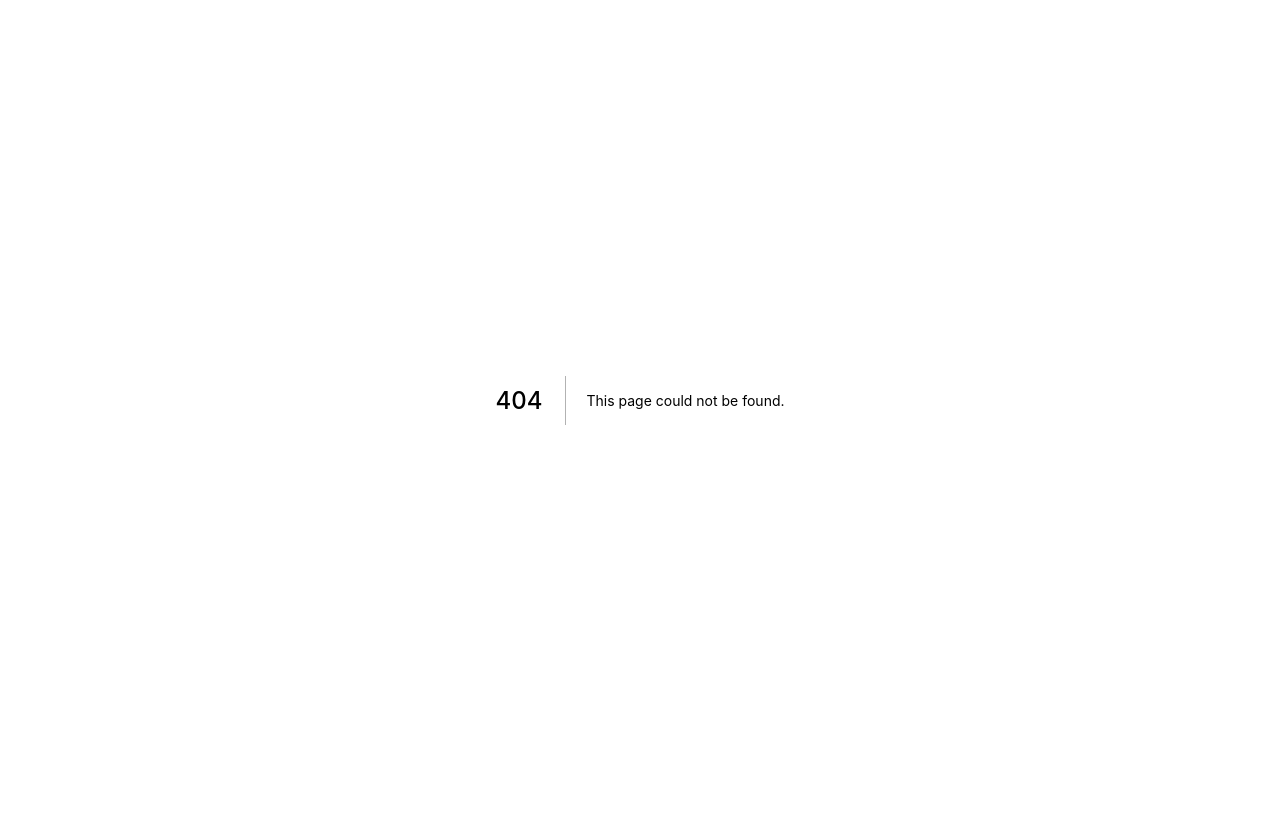
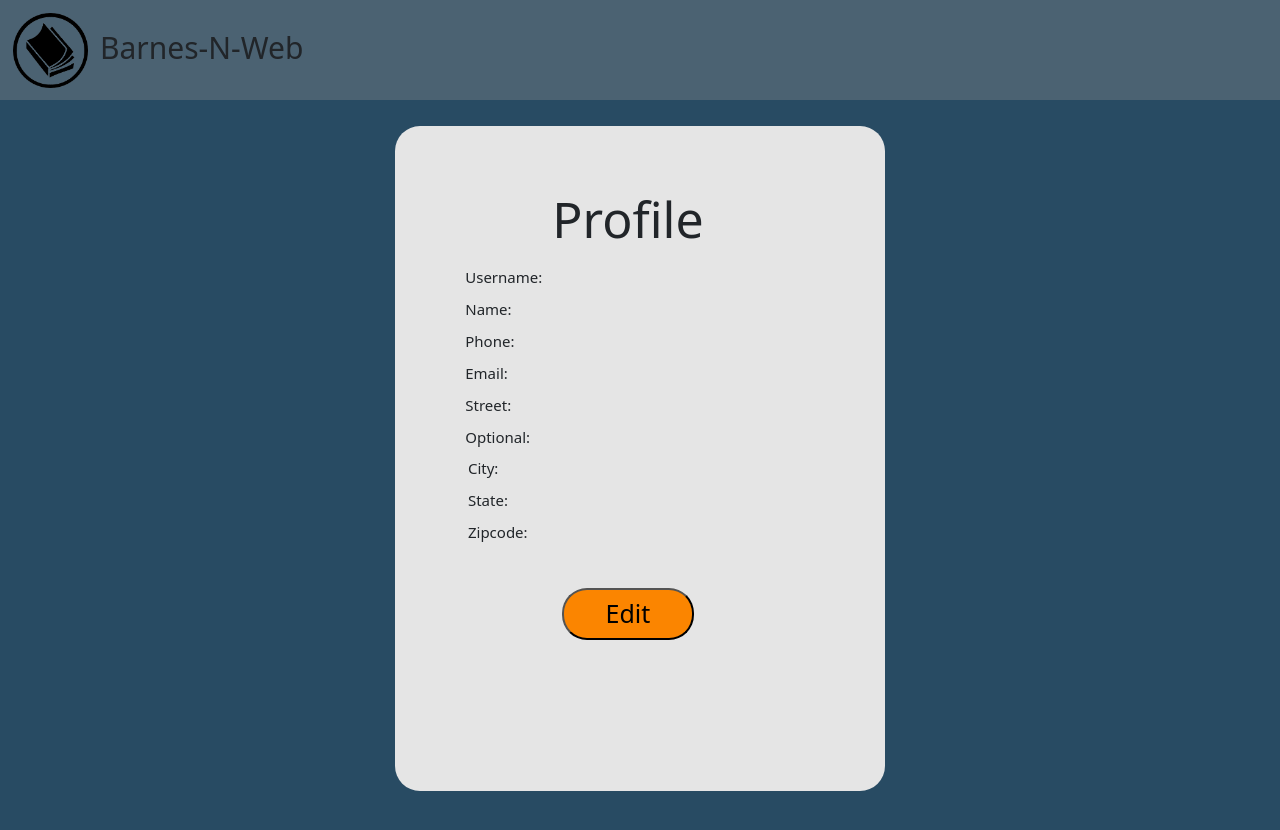
Before and after one commit to rigrergl/barnes-n-web, a Next.js app in the folder barnes-n-web/: page /Profile in a window 1280 px wide. Before the commit this address had no page. Shown: the top 830 px of the page. Before the commit the page ends 800 px from the top, so only its background shows below. Built offline with nearby package versions, Linux system fonts and the light colour scheme.

Commit message:
Profile Page Setup
Profile Page done, still needs a backend

```diff
--- /dev/null
+++ b/barnes-n-web/pages/Profile.tsx
@@ -0,0 +1,139 @@
+import Header from "./components/Header";
+import { useState, createRef } from 'react'
+import getConfig from 'next/config'
+import Container from 'react-bootstrap/Container';
+import Row from 'react-bootstrap/Row';
+import Col from 'react-bootstrap/Col';
+import Button from 'react-bootstrap/Button';
+import Form from 'react-bootstrap/Form';
+import { Alert } from 'react-bootstrap';
+import NavigateEdit from "./components/NavigateEdit";
+import StateDropdown from "./components/StateDropdown"
+
+
+const Profile = () => {
+  const [username, setUsername] = useState("");
+  const [name, setName] = useState("");
+  const [phone, setPhone] = useState("");
+  const [email, setEmail] = useState("");
+  const [street, setStreet] = useState("");
+  const [optAddress, setOptAddress] = useState("");
+  const [city, setCity] = useState("");
+  const [state, setState] = useState("");
+  const [zipcode, setZipcode] = useState("");
+  const [success, setSuccess] = useState(0);
+
+  const [statusMessage, setStatusMessage] = useState("");
+  const [hasError, setHasError] = useState(false);
+
+  const { publicRuntimeConfig } = getConfig();
+  const backendUrl = publicRuntimeConfig.backendUrl;
+
+  const getprofileinfo = async () => {
+
+
+        const response = await fetch(backendUrl + "/", {
+            method: "POST",
+            headers: {
+                "Content-Type": "application/json"
+            },
+            body: JSON.stringify({
+
+            })
+        });
+
+
+        const data = await response.json();
+        setHasError(response.status !== 200);
+        setStatusMessage(data.message);
+}
+
+  return (
+    <div className='page'>
+
+      {/* Header Component */}
+      <Header />
+
+      <Container fluid="sm" className='profileBox'>
+
+        <Row className='toastRow'>
+        {statusMessage &&
+                  (<Alert className='alertToast' variant={hasError? "danger" : "success"}>
+                      {statusMessage}
+                  </Alert>)}
+        </Row>
+
+      <Row >
+        <Col className='registrationText'>
+          Profile
+        </Col>
+      </Row>
+
+      <Row>
+        <Col className='registrationInputBox2 top2'>
+            Username: {username}
+        </Col>
+      </Row>
+
+      <Row>
+        <Col className='registrationInputBox2 top2'>
+        Name: {name}
+        </Col>
+      </Row>
+
+      <Row>
+        <Col className='registrationInputBox2 top2'>
+        Phone: {phone}
+
+        </Col>
+      </Row>
+
+      <Row>
+        <Col className='registrationInputBox2 top2'>
+        Email: {email}
+
+        </Col>
+      </Row>
+
+      <Row>
+        <Col className='registrationInputBox2 top2'>
+        Street: {street}
+
+        </Col>
+      </Row>
+
+      <Row>
+        <Col className='registrationInputBox2 top2'>
+        Optional: {optAddress}
+        </Col>
+      </Row>
+
+      <Row className='registrationCityInputBox top2'>
+        <Col >
+        City: {city}
+        </Col>
+        </Row>
+        <Row className='registrationCityInputBox top2'>
+        <Col >
+        State: {state}
+        </Col>
+      </Row>
+
+      <Row className='registrationCityInputBox top2'>
+        <Col >
+        Zipcode: {zipcode}
+        </Col>
+      </Row>
+
+      <Row>
+        <Col >
+          <NavigateEdit />
+        </Col>
+      </Row>
+    </Container>
+
+    </div>
+  )
+}
+
+export default Profile
--- /dev/null
+++ b/barnes-n-web/pages/components/NavigateEdit.js
@@ -0,0 +1,20 @@
+
+
+const navigateToEdit = () => {
+    window.location = '/EditProfile';
+}
+
+const NavigateEdit = () => {
+  return (
+    <>
+        <button style={{textAlign:'center', marginLeft:'35%', fontSize:'25px', width:'30%', borderRadius:'25px'
+    , background: '#FB8500', marginTop:'10%', borderColor:'black', height:'60%'}} onClick={navigateToEdit}>Edit</button>
+    </>
+
+
+
+  )
+}
+
+
+export default NavigateEdit
--- a/barnes-n-web/pages/css/profile.css
+++ b/barnes-n-web/pages/css/profile.css
@@ -7,3 +7,13 @@
     min-width: 490px;
     min-height: 490px;
 }
+
+.profileBox{
+    margin-top: 2%;
+    border-radius: 25px;
+    background-color: #e5e5e5;
+    width: 30%;
+    height: 65%;
+    min-width: 490px;
+    min-height: 490px;
+}
```
